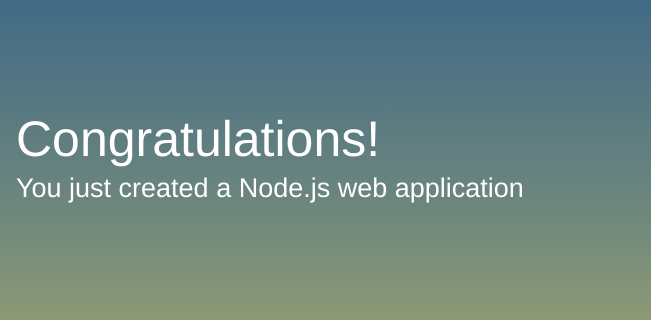
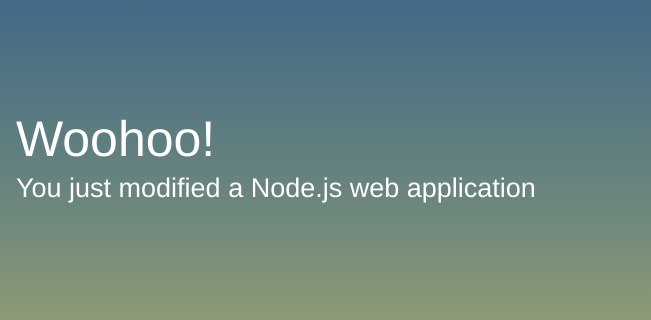
Before and after one commit to coderade/codestar-sample-project, a website: page public/index.html in a window 1280 px wide. Shown: the part 171-491 px from the top of the page, 629-1280 px from the left. Drawn offline with Linux system fonts and the light colour scheme.

Commit message:
Update the index title

```diff
--- a/public/index.html
+++ b/public/index.html
@@ -58,8 +58,8 @@
         <div class="message">
             <a class="twitter-link" href="https://twitter.com/home/?status=I%20created%20a%20project%20with%20AWS%20CodeStar!%20%23AWS%20%23AWSCodeStar%20https%3A%2F%2Faws.amazon.com%2Fcodestar"><img src="assets/img/tweet.svg" /></a>
             <div class="text">
-                <h1>Congratulations!</h1>
-                <h2>You just created a Node.js web application</h2>
+                <h1>Woohoo!</h1>
+                <h2>You just modified a Node.js web application</h2>
             </div>
         </div>
     </div>
```
